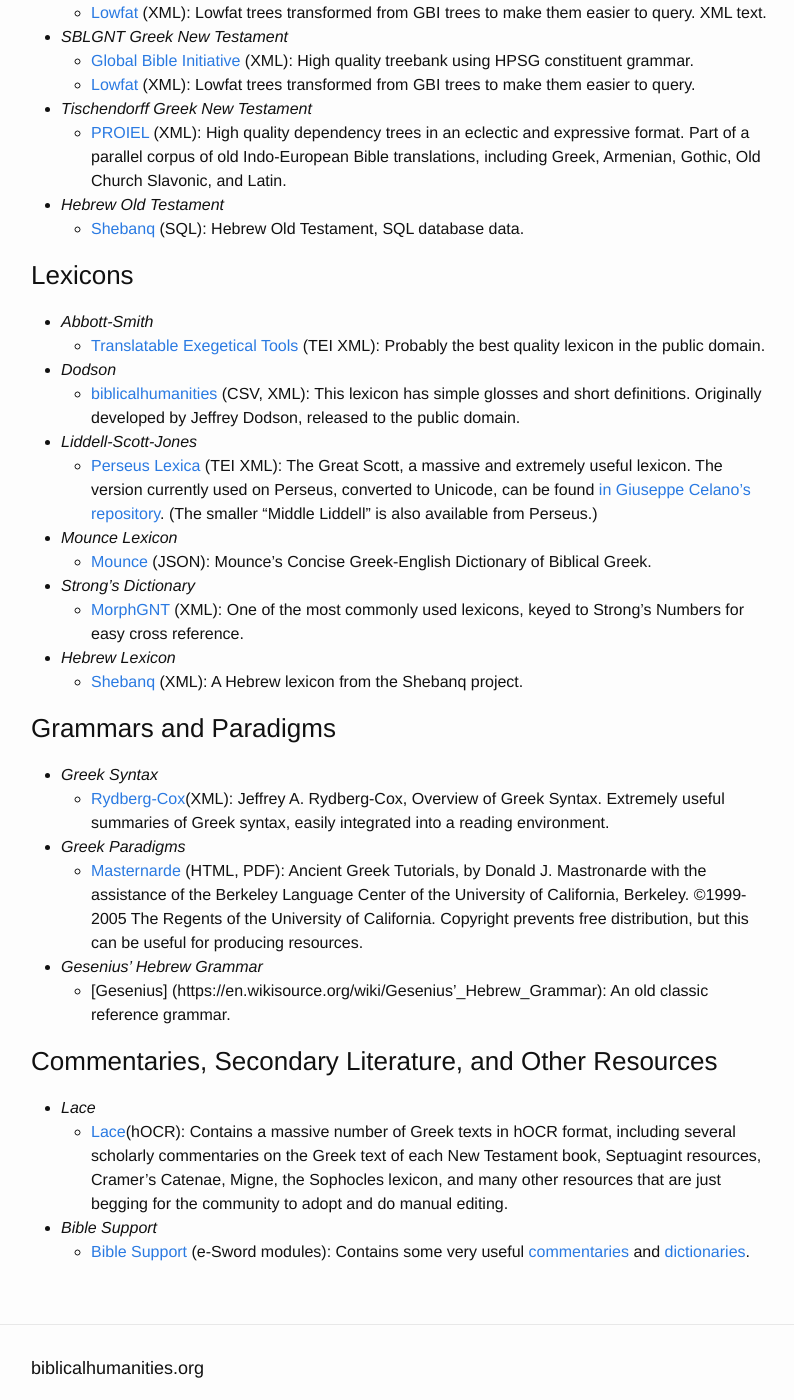
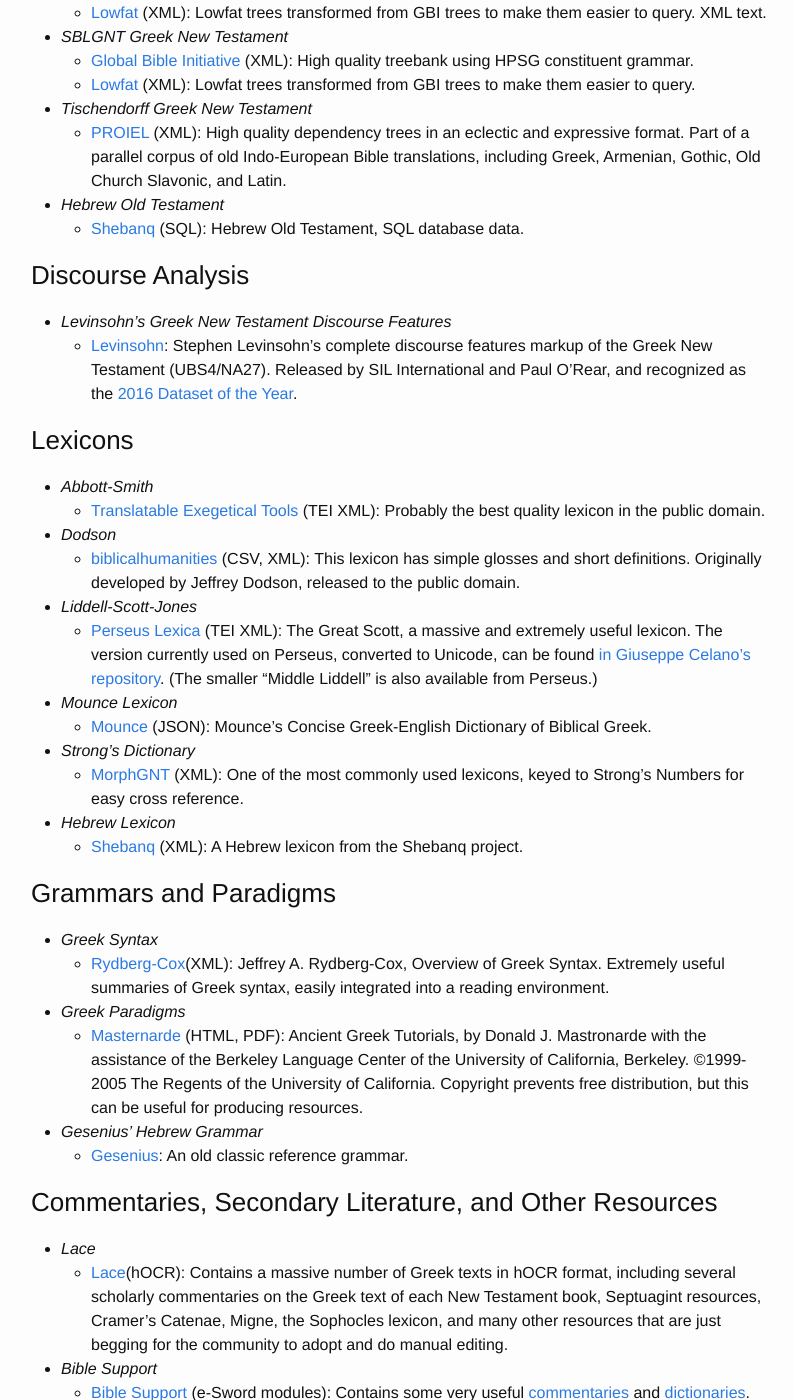
Before and after one commit to biblicalhumanities/biblicalhumanities.github.io, a Jekyll site: the page built from dashboard.md, in a window 1280 px wide and 1400 px high, scrolled down 1537 px. Shown: the whole window, without its empty margins (239-1033 px from the left). Built offline with Jekyll 4.4.1, drawn with Linux system fonts in a browser that asks for light colours.

Commit message:
Added Levinsohn, fixed link to Gesenius.

```diff
--- a/dashboard.md
+++ b/dashboard.md
@@ -59,6 +59,10 @@
 - *Hebrew Old Testament*
   - [Shebanq](https://shebanq.ancient-data.org/sources) (SQL): Hebrew Old Testament, SQL database data.
 
+### Discourse Analysis
+
+- *Levinsohn's Greek New Testament Discourse Features*
+  - [Levinsohn](https://github.com/biblicalhumanities/levinsohn): Stephen Levinsohn's complete discourse features markup of the Greek New Testament (UBS4/NA27). Released by SIL International and Paul O’Rear, and recognized as the [2016 Dataset of the Year](http://biblicalhumanities.org/2017/01/27/BH2016-award.html).
 
 ### Lexicons
 
@@ -81,7 +85,7 @@
 - *Greek Paradigms*
   - [Masternarde](http://ucbclassics.dreamhosters.com/ancgreek/AGTdownload.zip) (HTML, PDF): Ancient Greek Tutorials, by Donald J. Mastronarde with the assistance of the Berkeley Language Center of the University of California, Berkeley. ©1999-2005 The Regents of the University of California. Copyright prevents free distribution, but this can be useful for producing resources.
 - *Gesenius' Hebrew Grammar*
-  - [Gesenius] (https://en.wikisource.org/wiki/Gesenius'_Hebrew_Grammar): An old classic reference grammar.
+  - [Gesenius](https://en.wikisource.org/wiki/Gesenius'_Hebrew_Grammar): An old classic reference grammar.
 
 ### Commentaries, Secondary Literature, and Other Resources
 
```
